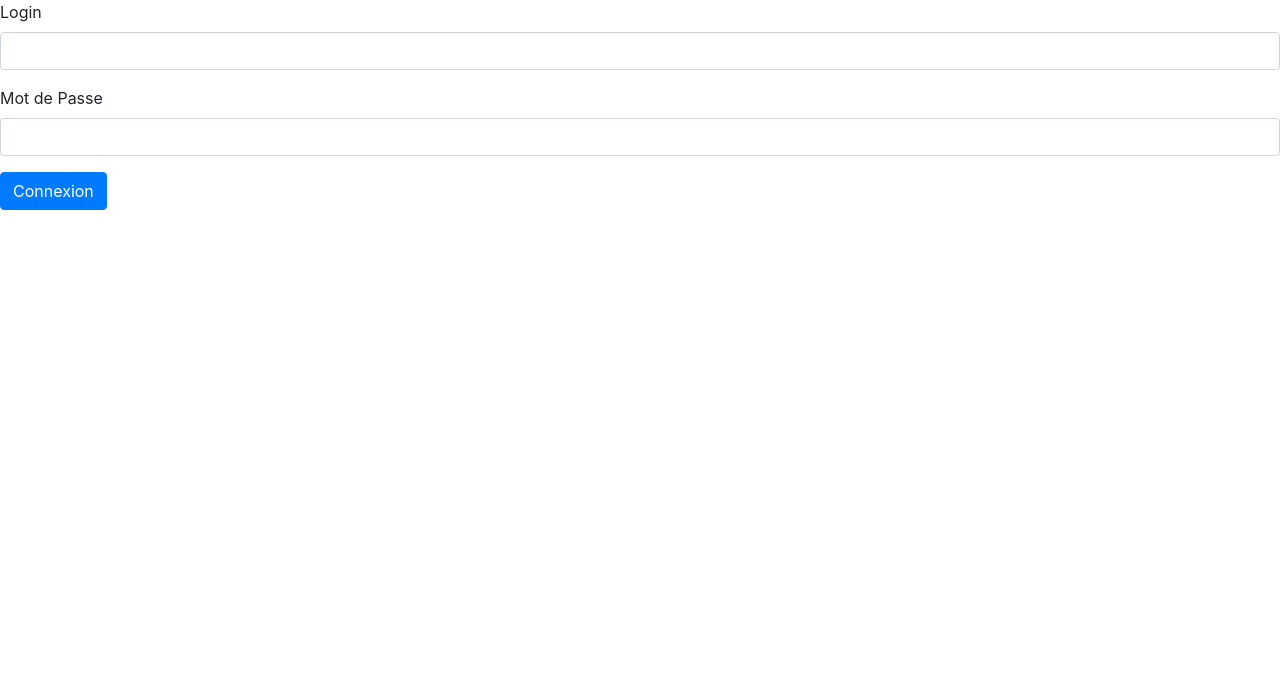
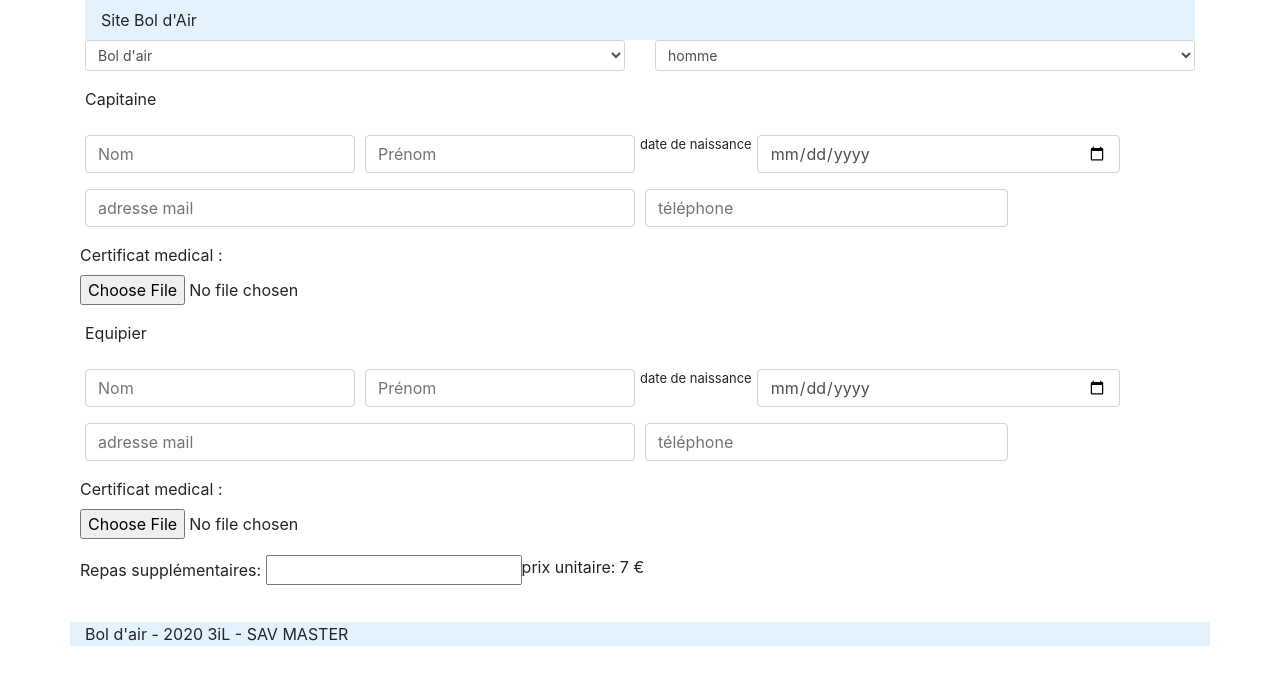
Before and after one commit to g11-sav-master/projet_web, a PHP site: page /index.php?action=inscription in a window 1280 px wide. Shown: the top 685 px of the page. Run offline with PHP 8.4, Linux system fonts and the light colour scheme.

Commit message:
création formulaire inscription

```diff
--- /dev/null
+++ b/form_inscri.php.html
@@ -0,0 +1,91 @@
+<div class="container">
+    <form method="post" action="inscription">
+        <div class="form-group ">
+            <div class="row">
+                <div class="col-sm">
+                <select class="form-control form-control-sm">
+                    <option>Bol d'air</option>
+                    <option>Mini Bol d'air</option>
+                    <option>Bol d'eau</option>
+                    <option>Mini Bol d'eau</option>
+                </select>
+                </div>
+                <div class="col-sm">
+                    <select class="form-control form-control-sm">
+                        <option> homme </option>
+                        <option> femme </option>
+                        <option> mixte </option>
+                        <option> V.A.E. </option>
+                        </select>
+                </div>
+            </div>
+        </div>
+        <div class="form-group">
+                <label> Capitaine </label>
+        </div>
+        <div class="form-row">
+            <div class="form-group col-md-3">
+                <input type="text" class="form-control" id="nomC" name="nomC" placeholder="Nom">
+            </div>
+            <div class="form-group col-md-3">
+                <input type="text" class="form-control" id="prenomC" name="prenomC" placeholder="Prénom">
+            </div>
+                <label style="font-size: small">date de naissance</label>
+            <div class="form-group col-md-4">
+                <input type="date" class="form-control" id="dateC" name="dateC" placeholder="date">
+            </div>
+        </div>
+        <div class="form-row">
+                    <div class="form-group col-md-6">
+                        <input type="email" class="form-control" id="mailC" name="mailC" placeholder="adresse mail">
+                    </div>
+                    <div class="form-group col-md-4">
+                        <input type="tel" class="form-control" id="telC" name="telC" placeholder="téléphone">
+                    </div>
+                </div>
+        <div class="form-row">
+            <div class="form-group">
+                <label> Certificat medical :</label>
+                <input type="file" class="form-control-file" id="certifmedC" name="certifmedC">
+            </div>
+        </div>
+        <div class="form-group">
+            <label> Equipier </label>
+        </div>
+        <div class="form-row">
+            <div class="form-group col-md-3">
+                <input type="text" class="form-control" id="nomP" name="nomP" placeholder="Nom">
+            </div>
+            <div class="form-group col-md-3">
+                <input type="text" class="form-control" id="prenomP" name="prenomP" placeholder="Prénom">
+            </div>
+            <label style="font-size: small">date de naissance</label>
+            <div class="form-group col-md-4">
+                <input type="date" class="form-control" id="dateP" name="dateP" placeholder="date">
+            </div>
+        </div>
+        <div class="form-row">
+            <div class="form-group col-md-6">
+                <input type="email" class="form-control" id="mailP" name="mailP" placeholder="adresse mail">
+            </div>
+            <div class="form-group col-md-4">
+                <input type="tel" class="form-control" id="telP" name="telP" placeholder="téléphone">
+            </div>
+        </div>
+        <div class="form-row">
+            <div class="form-group">
+                <label> Certificat medical :</label>
+                <input type="file" class="form-control-file" id="certifmedP" name="certifmedP">
+            </div>
+        </div>
+        <div class="form-row">
+            <div class="form-group">
+                <label> Repas supplémentaires:</label>
+                <input type="number" name="repas" id="repas">
+            </div>
+            <div class="form-group">
+                <label>prix unitaire: 7 €</label>
+            </div>
+        </div>
+    </form>
+</div>
--- a/index.php
+++ b/index.php
@@ -7,26 +7,42 @@ session_start();
         <link rel="stylesheet" href="https://stackpath.bootstrapcdn.com/bootstrap/4.4.1/css/bootstrap.min.css" integrity="sha384-Vkoo8x4CGsO3+Hhxv8T/Q5PaXtkKtu6ug5TOeNV6gBiFeWPGFN9MuhOf23Q9Ifjh" crossorigin="anonymous">
     </head>
     <body>
+    <header>
+        <div class="container">
+            <nav class="navbar navbar-light" style="background-color: #e3f2fd;">
+                <?php
+                if (isset($_SESSION["login"])){
+                    echo '<span class="btn btn-secondary session"><a href="index.php?action=logout" style="color: white;">déconnexion</a> </span>';
+                }
+                ?>
+                Site Bol d'Air</nav>
+        </div>
+    </header>
     <?php
-    if (isset($_SESSION["login"]))
+    if (isset($_SESSION["login"]) && $_GET["action"]=="profil")
     {
+        echo $_SESSION["login"];
+    }
+    if (isset($_GET["action"]) && $_GET["action"]=="inscription")
+    {
+        include ('form_inscri.php.html');
+    }
+    if (isset($_GET["action"]) && $_GET["action"]=="logout"){
+        session_destroy();
+        header("location:index.php");
+        exit();
+    }
+    if (!(isset($_SESSION["login"])) && !(isset($_GET["action"]))){
+        include ('connexion_form.html');
+    }
+    if (isset($_SESSION["login"]) && $_GET["action"]=="profil")
+    {
+        echo $_SESSION["login"];
+    }
 
-    }
-    else {
-        ?>
-    <form action="connexion.php">
-        <div class="form-group">
-            <label for="login">Login</label>
-            <input type="text" class="form-control" id="login" >
-        </div>
-        <div class="form-group">
-            <label for="motdepasse">Mot de Passe</label>
-            <input type="password" class="form-control" id="motdepasse">
-        </div>
-        <button type="submit" class="btn btn-primary">Connexion</button>
-    </form>
-    <?php
-    }
     ?>
+    <footer>
+        <div class="container" style="background-color: #e3f2fd;"> Bol d'air - 2020 3iL - SAV MASTER</div>
+    </footer>
     </body>
 </html>
```
Also changed, not shown: connexion.php (+12 -13 lines), connexion_form.html (added, +15 -0 lines).
